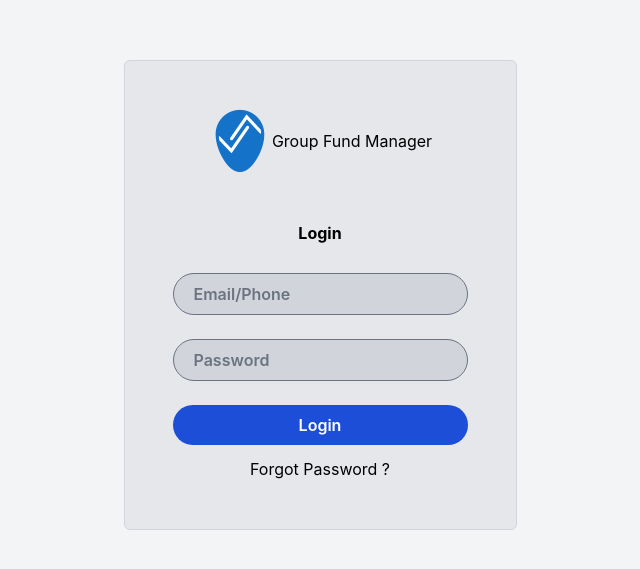
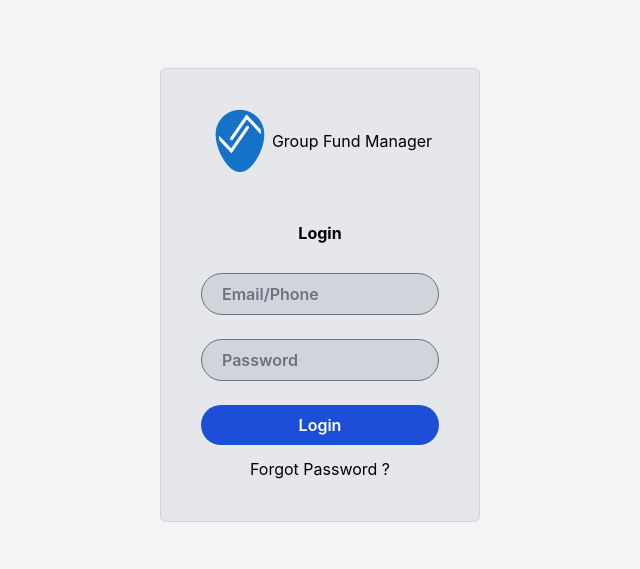
Before and after one commit to davidofug/group-fund-manager, a React (Create React App) app: page / in a window 1280 px wide. Shown: the part 105-674 px from the top of the page, without its empty margins (320-960 px from the left). Built offline with nearby package versions, Linux system fonts and the light colour scheme.

Commit message:
added supabase

```diff
--- a/package.json
+++ b/package.json
@@ -3,6 +3,7 @@
     "version": "0.1.0",
     "private": true,
     "dependencies": {
+        "@supabase/supabase-js": "^1.33.3",
         "@testing-library/jest-dom": "^5.14.1",
         "@testing-library/react": "^12.0.0",
         "@testing-library/user-event": "^13.2.1",
--- a/src/components/Login.js
+++ b/src/components/Login.js
@@ -15,7 +15,7 @@ const Login = () => {
 	});
 	return (
 		<div className="md:h-screen flex flex-col justify-center items-center bg-gray-100">
-			<div className="p-12 md:bg-gray-200 md:border border-gray-300 md:rounded-md md:max-w-1/4 items-center">
+			<div className="p-10 md:bg-gray-200 md:border border-gray-300 md:rounded-md w-full md:w-1/4 items-center">
 				<Logo width="64" height="64" title="Group Fund Manager" />
 				<h1 className="font-bold text-center mt-12 mb-4">Login</h1>
 				<Formik
```
Also changed, not shown: 1 other file (tests, documents, lock files or other folders).
